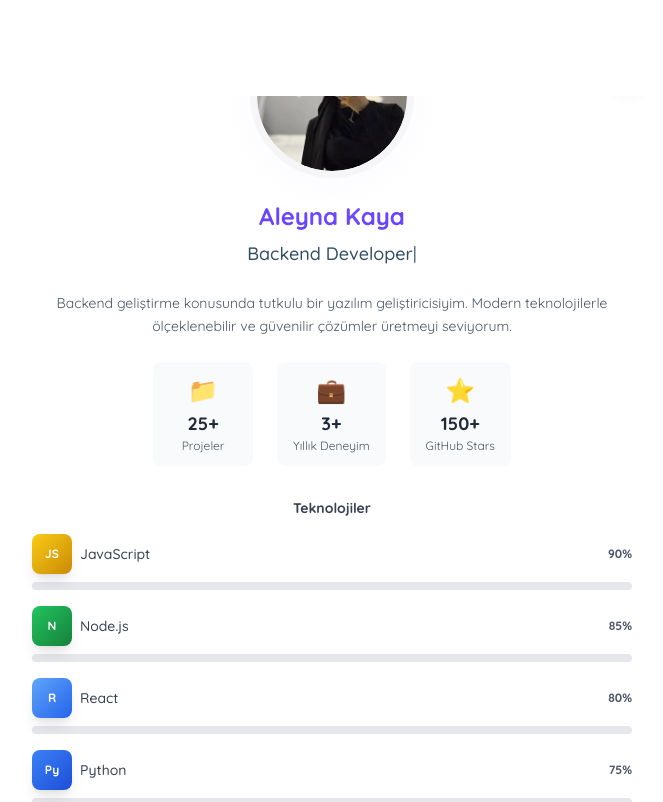
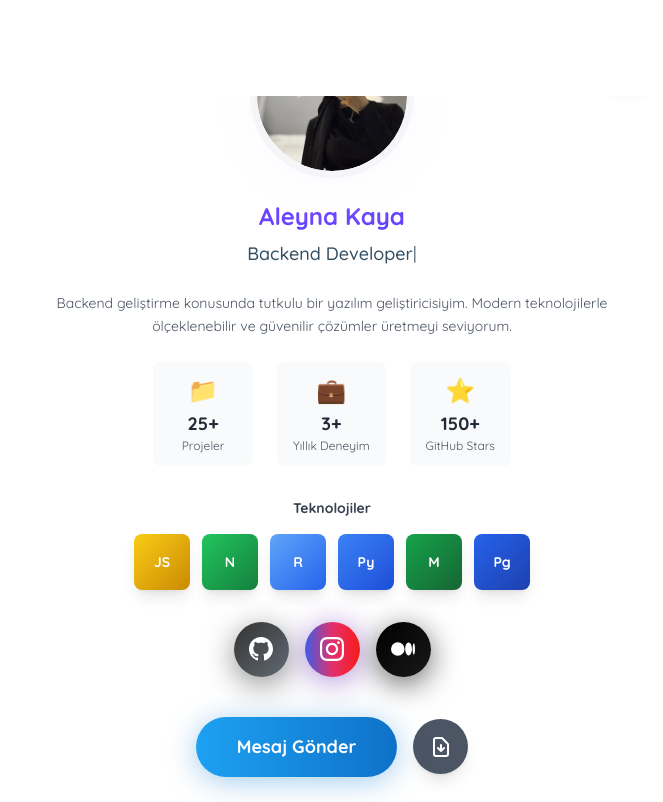
Before and after one commit to AleyDev/ProfileCard, a React (Vite) app: page / in a window 1280 px wide. Shown: the top 802 px of the page, without its empty margins (308-971 px from the left). Built offline with nearby package versions, Linux system fonts and the light colour scheme.

Commit message:
style: refactor ProfileCard component to simplify skill display, enhance mouse tracking effects, and improve button styling for better user interaction

```diff
--- a/src/components/ProfileCard.jsx
+++ b/src/components/ProfileCard.jsx
@@ -18,12 +18,12 @@ const ProfileCard = () => {
   const typingSpeed = 100
 
   const skills = [
-    { name: 'JavaScript', icon: 'JS', color: 'from-yellow-400 to-yellow-600', level: 90 },
-    { name: 'Node.js', icon: 'N', color: 'from-green-500 to-green-700', level: 85 },
-    { name: 'React', icon: 'R', color: 'from-blue-400 to-blue-600', level: 80 },
-    { name: 'Python', icon: 'Py', color: 'from-blue-500 to-blue-700', level: 75 },
-    { name: 'MongoDB', icon: 'M', color: 'from-green-600 to-green-800', level: 88 },
-    { name: 'PostgreSQL', icon: 'Pg', color: 'from-blue-600 to-blue-800', level: 82 },
+    { name: 'JavaScript', icon: 'JS', color: 'from-yellow-400 to-yellow-600' },
+    { name: 'Node.js', icon: 'N', color: 'from-green-500 to-green-700' },
+    { name: 'React', icon: 'R', color: 'from-blue-400 to-blue-600' },
+    { name: 'Python', icon: 'Py', color: 'from-blue-500 to-blue-700' },
+    { name: 'MongoDB', icon: 'M', color: 'from-green-600 to-green-800' },
+    { name: 'PostgreSQL', icon: 'Pg', color: 'from-blue-600 to-blue-800' },
   ]
 
   const stats = [
@@ -56,17 +56,19 @@ const ProfileCard = () => {
         const y = e.clientY - rect.top
         const centerX = rect.width / 2
         const centerY = rect.height / 2
-        const rotateX = (y - centerY) / 20
-        const rotateY = (centerX - x) / 20
+        const rotateX = (y - centerY) / 15
+        const rotateY = (centerX - x) / 15
 
         setMousePosition({ x: rotateY, y: rotateX })
-        cardRef.current.style.transform = `perspective(1000px) rotateX(${rotateX}deg) rotateY(${rotateY}deg)`
+        cardRef.current.style.transform = `perspective(1000px) rotateX(${-rotateX}deg) rotateY(${rotateY}deg) scale(1.02)`
+        cardRef.current.style.transition = 'none'
       }
     }
 
     const handleMouseLeave = () => {
       if (cardRef.current) {
-        cardRef.current.style.transform = 'perspective(1000px) rotateX(0deg) rotateY(0deg)'
+        cardRef.current.style.transition = 'transform 0.5s ease-out'
+        cardRef.current.style.transform = 'perspective(1000px) rotateX(0deg) rotateY(0deg) scale(1)'
         setMousePosition({ x: 0, y: 0 })
       }
     }
@@ -240,9 +242,10 @@ const ProfileCard = () => {
 
       <div
         ref={cardRef}
-        className={`${darkMode ? 'bg-gray-800' : 'bg-white'} rounded-xl shadow-[0px_8px_60px_-10px_rgba(13,28,39,0.6)] w-full max-w-2xl mx-auto relative transition-all duration-300`}
+        className={`${darkMode ? 'bg-gray-800' : 'bg-white'} rounded-xl shadow-[0px_8px_60px_-10px_rgba(13,28,39,0.6)] w-full max-w-2xl mx-auto relative`}
         style={{
           transformStyle: 'preserve-3d',
+          transition: 'transform 0.5s ease-out',
         }}
       >
         {/* Dark Mode Toggle */}
@@ -332,30 +335,14 @@ const ProfileCard = () => {
             <h3 className={`${darkMode ? 'text-gray-300' : 'text-gray-700'} text-sm font-semibold mb-4 transition-colors duration-300`}>
               Teknolojiler
             </h3>
-            <div className="flex flex-col gap-4 px-4">
+            <div className="flex justify-center items-center flex-wrap gap-3">
               {skills.map((skill, index) => (
-                <div key={index} className="w-full">
-                  <div className="flex justify-between items-center mb-2">
-                    <div className={`flex items-center gap-2 ${darkMode ? 'text-gray-300' : 'text-gray-700'}`}>
-                      <div className={`bg-gradient-to-br ${skill.color} w-10 h-10 rounded-lg flex items-center justify-center text-white font-bold text-xs shadow-lg`}>
-                        {skill.icon}
-                      </div>
-                      <span className="font-medium text-sm">{skill.name}</span>
-                    </div>
-                    <span className={`text-xs font-semibold ${darkMode ? 'text-gray-400' : 'text-gray-600'}`}>
-                      {skill.level}%
-                    </span>
-                  </div>
-                  <div className={`${darkMode ? 'bg-gray-700' : 'bg-gray-200'} h-2 rounded-full overflow-hidden`}>
-                    <div
-                      className={`bg-gradient-to-r ${skill.color} h-full rounded-full progress-bar`}
-                      style={{
-                        width: '0%',
-                        animation: `fillProgress 1.5s ease-out ${index * 0.2 + 1}s forwards`,
-                        '--target-width': `${skill.level}%`,
-                      }}
-                    />
-                  </div>
+                <div
+                  key={index}
+                  className={`bg-gradient-to-br ${skill.color} w-14 h-14 rounded-lg flex items-center justify-center text-white font-bold text-sm shadow-lg transition-all duration-300 hover:scale-110 hover:rotate-3 cursor-default`}
+                  title={skill.name}
+                >
+                  {skill.icon}
                 </div>
               ))}
             </div>
@@ -406,7 +393,7 @@ const ProfileCard = () => {
             <a
               ref={buttonRef}
               href="mailto:devaleykaya@gmail.com"
-              className="bg-gradient-to-r from-[#1da1f2] to-[#0e71c8] text-white font-bold text-lg px-8 py-4 rounded-full min-w-[180px] min-h-[55px] shadow-[0px_4px_30px_rgba(19,127,212,0.4)] transition-all duration-300 hover:shadow-[0px_7px_30px_rgba(19,127,212,0.75)] hover:-translate-y-2 hover:scale-105 cursor-pointer inline-block text-center"
+              className="bg-gradient-to-r from-[#1da1f2] to-[#0e71c8] text-white font-bold text-lg px-10 py-4 rounded-full min-w-[201px] min-h-[55px] shadow-[0px_4px_30px_rgba(19,127,212,0.4)] transition-all duration-300 hover:shadow-[0px_7px_30px_rgba(19,127,212,0.75)] hover:-translate-y-2 hover:scale-105 cursor-pointer inline-block text-center"
             >
               Mesaj Gönder
             </a>
@@ -417,9 +404,12 @@ const ProfileCard = () => {
                 // CV indirme işlevi buraya eklenebilir
                 alert('CV indirme özelliği yakında eklenecek!')
               }}
-              className={`${darkMode ? 'bg-gradient-to-r from-gray-600 to-gray-800' : 'bg-gradient-to-r from-gray-700 to-gray-900'} text-white font-bold text-lg px-8 py-4 rounded-full min-w-[180px] min-h-[55px] shadow-lg transition-all duration-300 hover:shadow-xl hover:-translate-y-2 hover:scale-105 cursor-pointer inline-block text-center`}
+              className={`${darkMode ? 'bg-gray-700' : 'bg-gray-600'} w-[55px] h-[55px] rounded-full flex items-center justify-center text-white shadow-lg transition-all duration-300 hover:scale-125 hover:rotate-6`}
+              title="CV İndir"
             >
-              CV İndir
+              <svg className="w-6 h-6" fill="none" stroke="currentColor" viewBox="0 0 24 24">
+                <path strokeLinecap="round" strokeLinejoin="round" strokeWidth={2} d="M12 10v6m0 0l-3-3m3 3l3-3m2 8H7a2 2 0 01-2-2V5a2 2 0 012-2h5.586a1 1 0 01.707.293l5.414 5.414a1 1 0 01.293.707V19a2 2 0 01-2 2z" />
+              </svg>
             </a>
           </div>
         </div>
```
